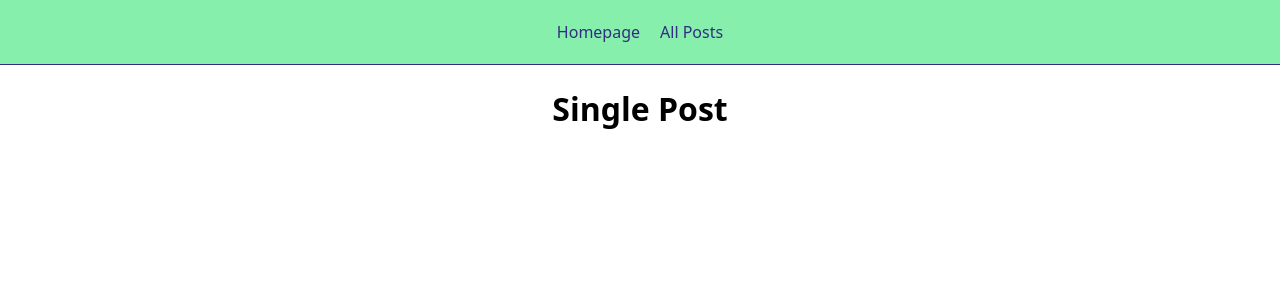
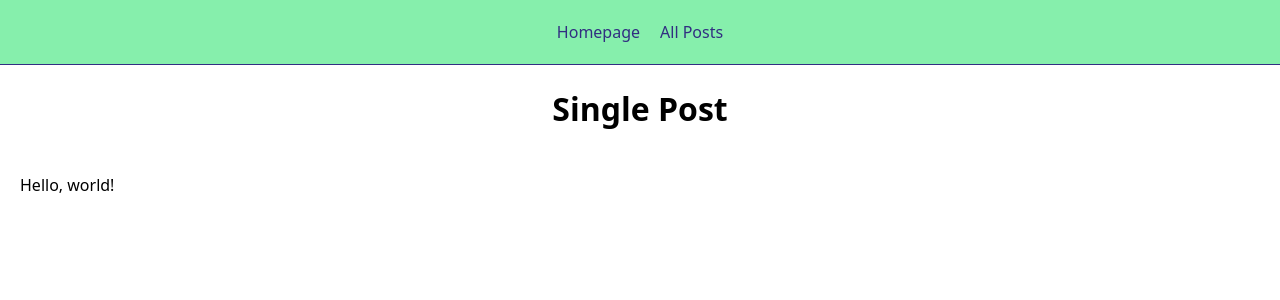
Before and after one commit to Shebara/TwitterClone, a Vue app: page /post/0 in a window 1280 px wide. Shown: the top 300 px of the page. Built offline with nearby package versions, Linux system fonts and the light colour scheme; data requests are answered from the project's data file.

Commit message:
Initiate single post

```diff
--- a/src/pages/SinglePost.vue
+++ b/src/pages/SinglePost.vue
@@ -1,6 +1,7 @@
 <template>
-  <div class="post-list">
+  <div class="single-post">
     <h1>Single Post</h1>
+    <div>{{ post.content }}</div>
   </div>
 </template>
 
@@ -14,9 +15,9 @@ export default {
   },
   async created() {
     try {
-      const res = await this.axios.get(`http://localhost:3000/posts`);
+      const res = await this.axios.get(`http://localhost:3000/posts/${this.$route.params.id}`);
 
-      this.posts = res.data;
+      this.post = res.data;
     } catch(e) {
       console.error(e);
     }
```
